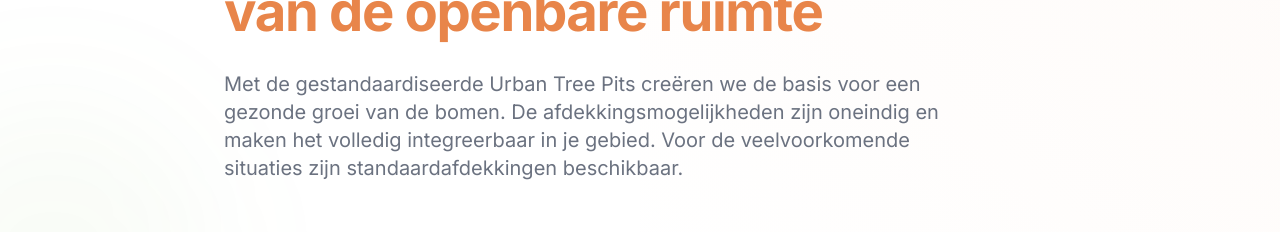
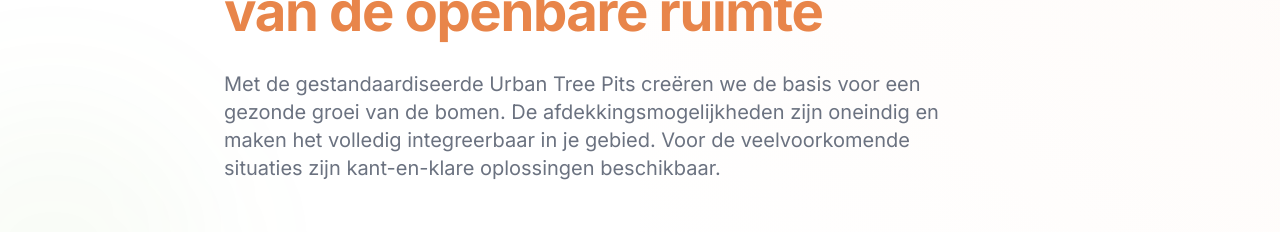
Before and after one commit to Junalda/nursitree, a React (Vite) app: page /producten in a window 1280 px wide. Shown: the part 333-565 px from the top of the page. Built offline with nearby package versions, Linux system fonts and the light colour scheme; no server answers.

Commit message:
Producten: eerste sectie 'standaardafdekkingen' -> 'kant-en-klare oplossingen'

```diff
--- a/src/pages/ProductenPage.tsx
+++ b/src/pages/ProductenPage.tsx
@@ -108,7 +108,7 @@ De natuurlijke verspreiding zorgt ervoor dat de bollen zich in de kweekperiode g
           <p className="text-base sm:text-lg md:text-xl text-gray-500 leading-relaxed max-w-3xl text-left">
             Met de gestandaardiseerde Urban Tree Pits creëren we de basis voor een gezonde groei
             van de bomen. De afdekkingsmogelijkheden zijn oneindig en maken het volledig
-            integreerbaar in je gebied. Voor de veelvoorkomende situaties zijn standaardafdekkingen
+            integreerbaar in je gebied. Voor de veelvoorkomende situaties zijn kant-en-klare oplossingen
             beschikbaar.
           </p>
         </div>
```
